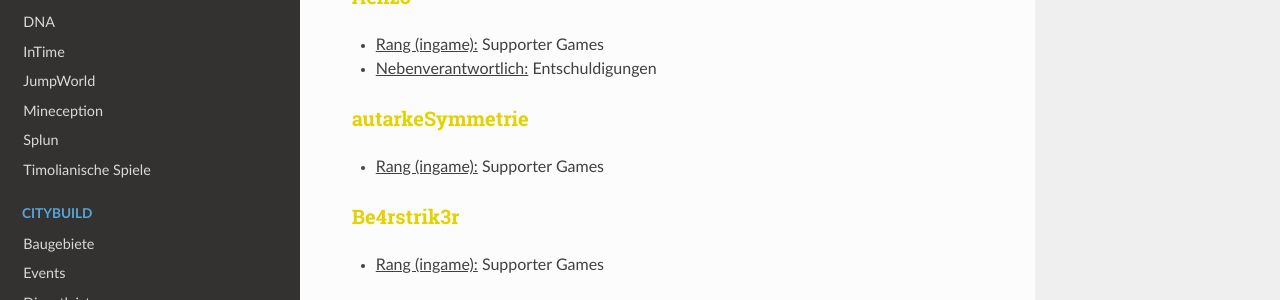
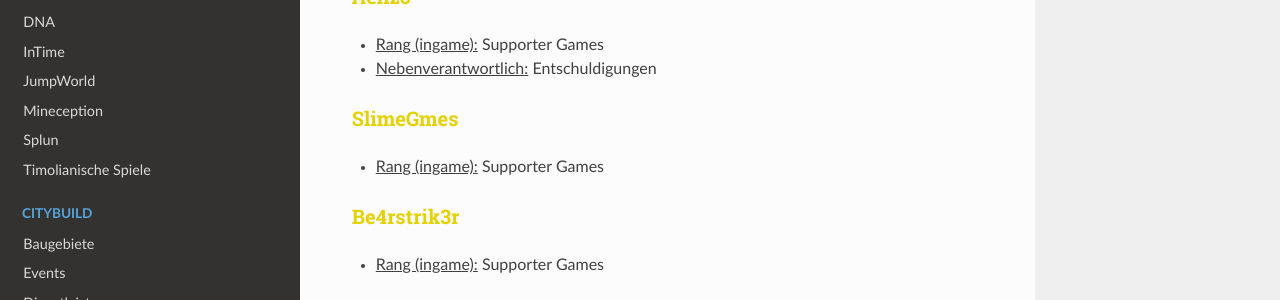
Before and after one commit to TimoliaDE/HowTo, an MkDocs documentation site: the page built from docs/team/members.md, in a window 1280 px wide and 900 px high, scrolled down 4190 px. Shown: the part 155-455 px from the top of the window. Built offline with MkDocs 1.6.1, drawn with Linux system fonts in a browser that asks for light colours; nearby versions of some CDN libraries; old or Windows-style settings are respelled for this version of MkDocs.

Commit message:
Update members.md

```diff
--- a/docs/team/members.md
+++ b/docs/team/members.md
@@ -135,7 +135,7 @@ Sie stehen für alle grundlegenden Fragen und Reports zur Verfügung und sind di
 - <u>Rang (ingame):</u> Supporter Games
 - <u>Nebenverantwortlich:</u> Entschuldigungen
 
-### <strong><span style="color:#E4D100">autarkeSymmetrie</span></strong>
+### <strong><span style="color:#E4D100">SlimeGmes</span></strong>
 - <u>Rang (ingame):</u> Supporter Games
 
 ### <strong><span style="color:#E4D100">Be4rstrik3r</span></strong>
```
